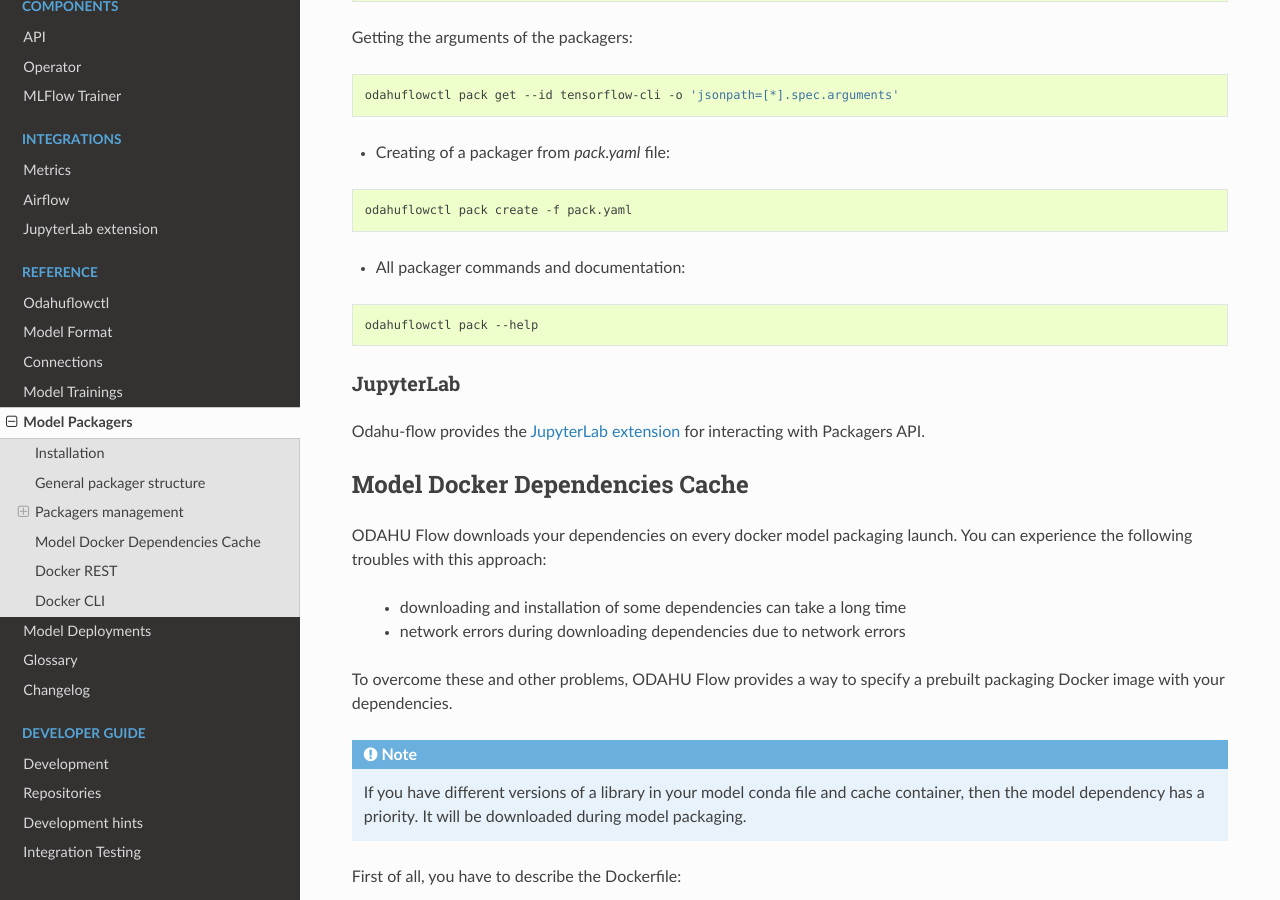
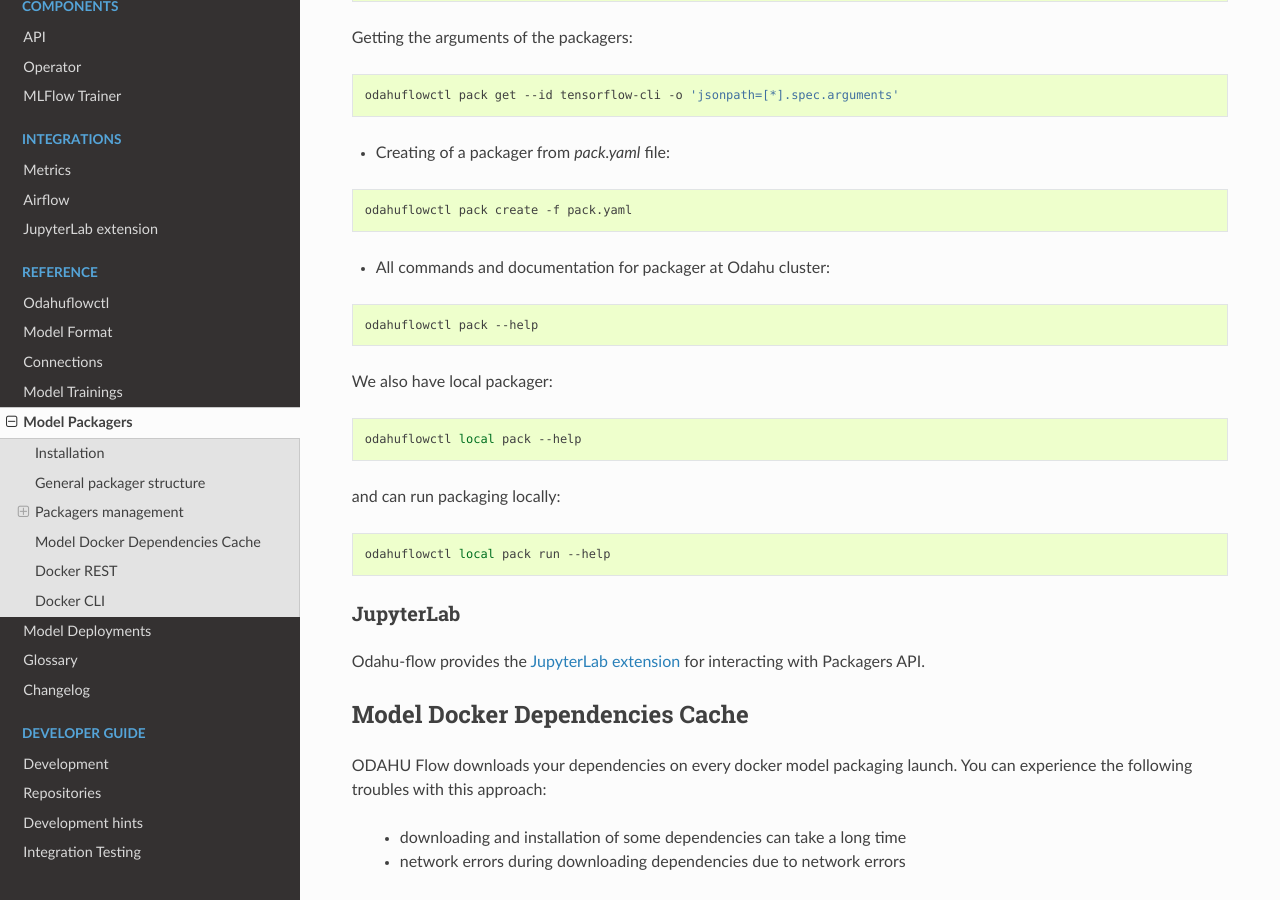
Before and after one commit to odahu/odahu-docs, a Sphinx documentation site: the page built from source/ref_packagers.rst, in a window 1280 px wide and 900 px high, scrolled down 2084 px. Built offline with Sphinx 7.4.7 and the Read the Docs theme 2.0.0, drawn with Linux system fonts in a browser that asks for light colours; formulas are drawn with MathJax 3.

Commit message:
* added prerequisites for local training and packaging in local Quickstart page. * added a mention about local command in Model Trainings and Model Packagers pages.

```diff
--- a/source/ref_packagers.rst
+++ b/source/ref_packagers.rst
@@ -121,11 +121,23 @@ Getting the arguments of the packagers:
 
     odahuflowctl pack create -f pack.yaml
 
-* All packager commands and documentation:
+* All commands and documentation for packager at Odahu cluster:
 
 .. code-block:: bash
 
     odahuflowctl pack --help
+
+We also have local packager:
+
+.. code-block:: bash
+
+    odahuflowctl local pack --help
+
+and can run packaging locally:
+
+.. code-block:: bash
+
+    odahuflowctl local pack run --help
 
 JupyterLab
 ----------
--- a/source/tutorials_local_wine.rst
+++ b/source/tutorials_local_wine.rst
@@ -10,9 +10,12 @@ a machine learning model locally by leveraging ODAHUFlow's main components.
 Prerequisites
 ~~~~~~~~~~~~~~~~~~~
 
-- :term:`Odahu-flow CLI`
+- Linux based system with bash (at least version 4)
+- Python 3.6 or later
+- Docker engine (at least version 17.0) with access from current user (`docker ps` should executes without errors)
 - git
 - wget
+- :term:`Odahu-flow CLI`
 
 ~~~~~~~~~~~~~~~~~~~
 Tutorial
```
Also changed, not shown: source/ref_trainings.rst (+16 -0 lines).
